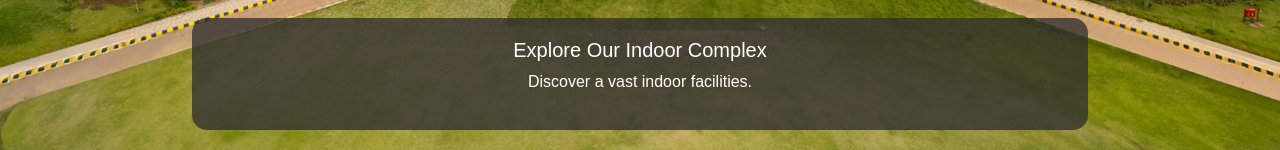
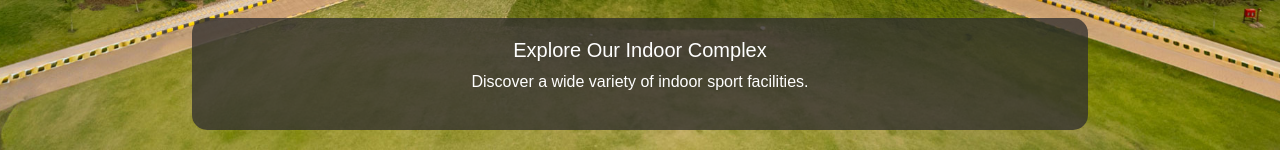
Before and after one commit to nidhi-005/Coding_cookies, a React (Create React App) app in the folder frontend/: page / in a window 1280 px wide. Both pictures are taken after a click on the button "PREVIOUS". Shown: the part 650-800 px from the top of the page. Built offline with nearby package versions, Linux system fonts and the light colour scheme; no server answers.

Commit message:
Update ImgSlide.js

```diff
--- a/frontend/src/components/ImgSlide.js
+++ b/frontend/src/components/ImgSlide.js
@@ -21,7 +21,7 @@ function ImgSlide() {
           <img src={image1} className="d-block w-100" alt="Library Collection"/>
           <div className="carousel-caption">
             <h5>Explore Our Indoor Complex</h5>
-            <p>Discover a vast indoor facilities.</p>
+            <p>Discover a wide variety of indoor sport facilities.</p>
           </div>
         </div>
 
```
